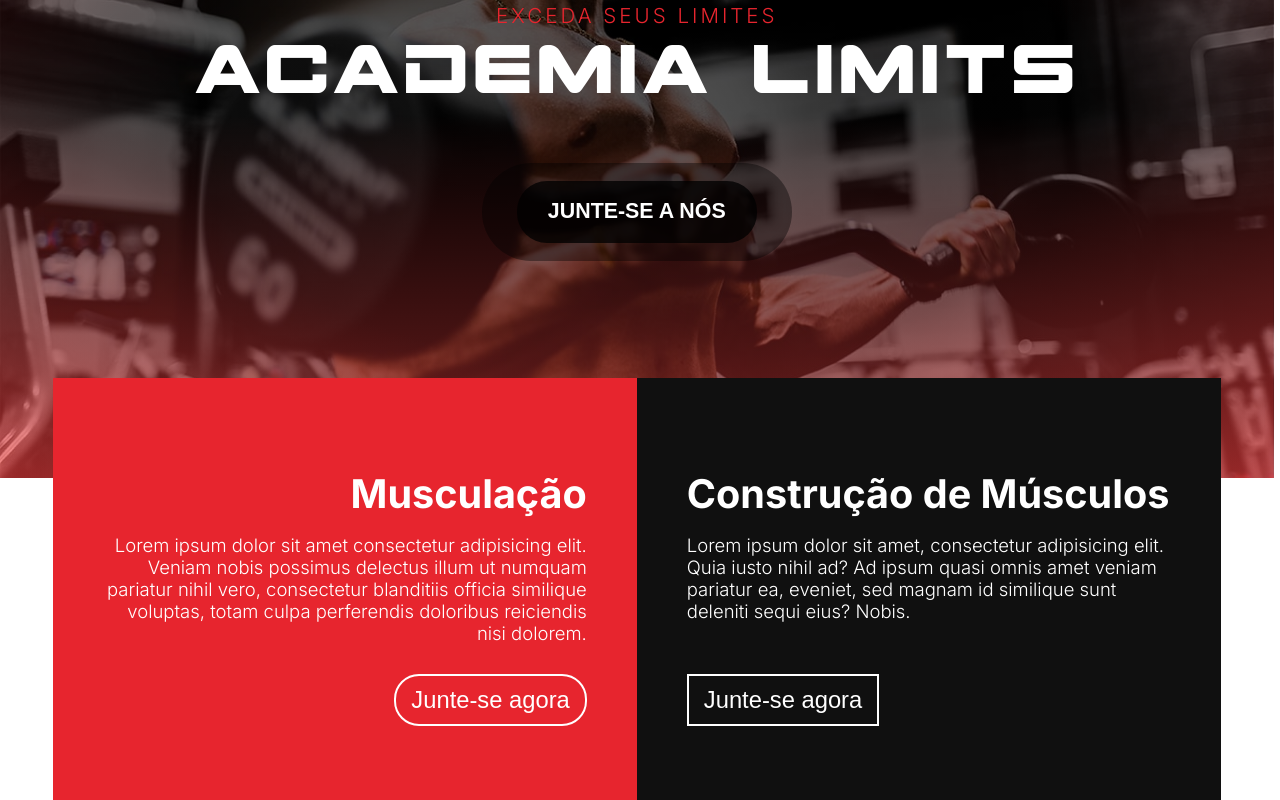
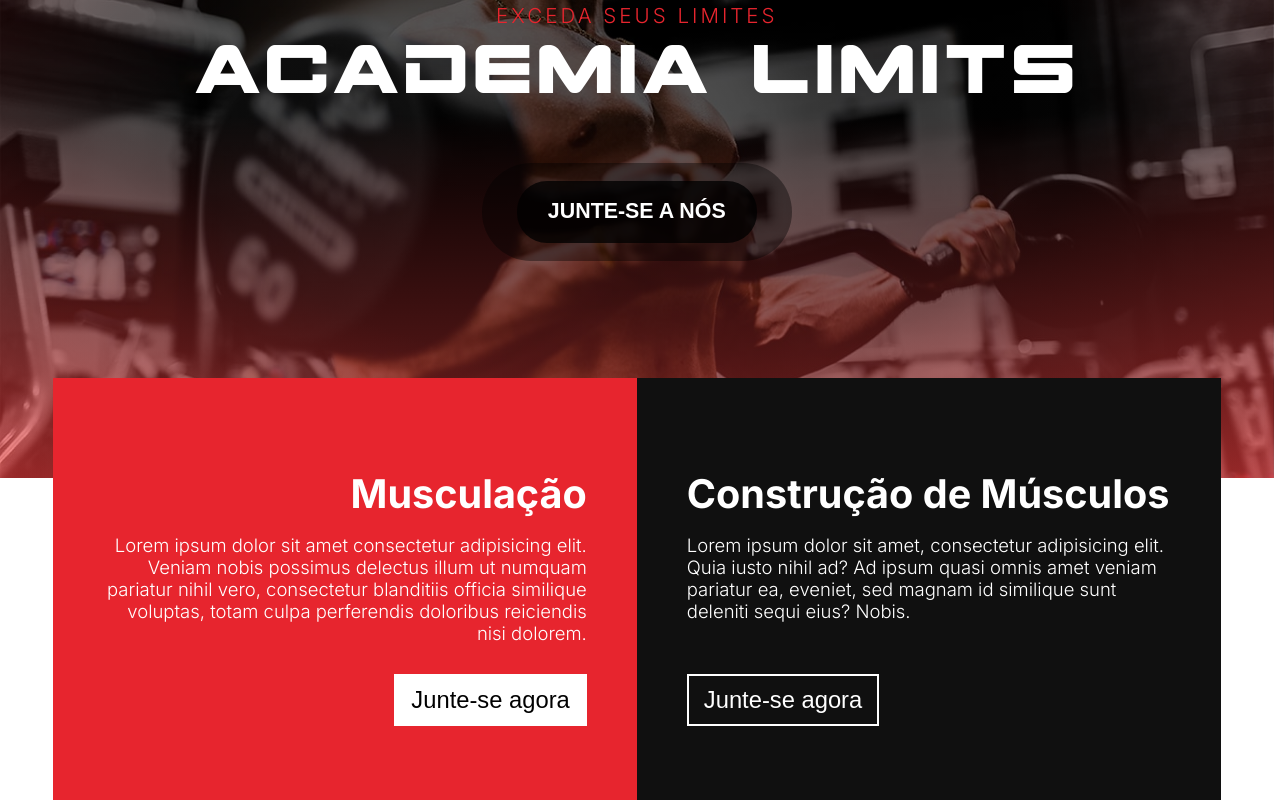
Before and after one commit to ViniUme/LimitsGym, a Next.js app: page / in a window 1280 px wide. In both pictures the pointer is over the button 490 px from the left and 946 px from the top of the page. Shown: the part 247-1047 px from the top of the page. Built offline with nearby package versions, Linux system fonts and the light colour scheme.

Commit message:
Edited animation

```diff
--- a/src/styles/gym_class.module.scss
+++ b/src/styles/gym_class.module.scss
@@ -35,11 +35,12 @@
                 margin: 3% 0;
                 padding: 10px 15px;
                 cursor: pointer;
-                transition: 500ms ease-in-out;
+                transition: 250ms ease-in-out;
             }
 
             .button_join:hover{
-                border-radius: 25px;
+                background-color: #fff;
+                color: #000000;
             }
         }
     }
```
